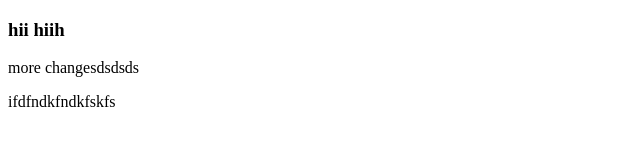
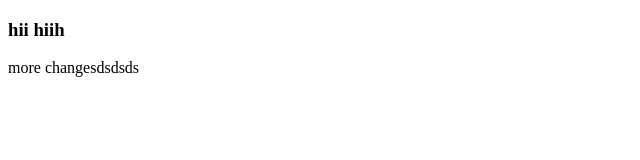
Before and after one commit to saurabh1317/coursera, a plain HTML site: page index.html in a window 1280 px wide. Shown: the whole page, without its empty margins (0-640 px from the left). Drawn offline with Linux system fonts and the light colour scheme.

Commit message:
forth commit

```diff
--- a/index.html
+++ b/index.html
@@ -6,7 +6,6 @@
 <body>
     <h3> hii hiih</h3>
     <p>more changesdsdsds</p>
-    <p>ifdfndkfndkfskfs</p>
 </body>
 
     </html>
```
